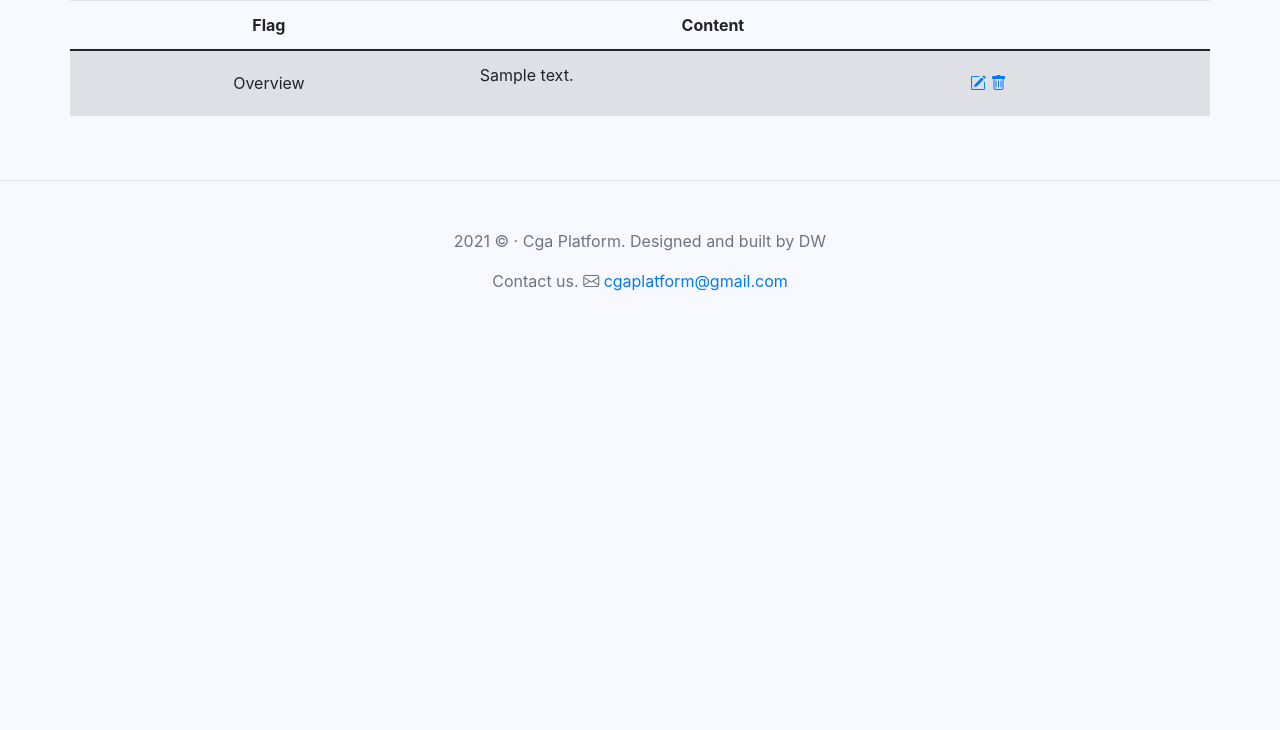
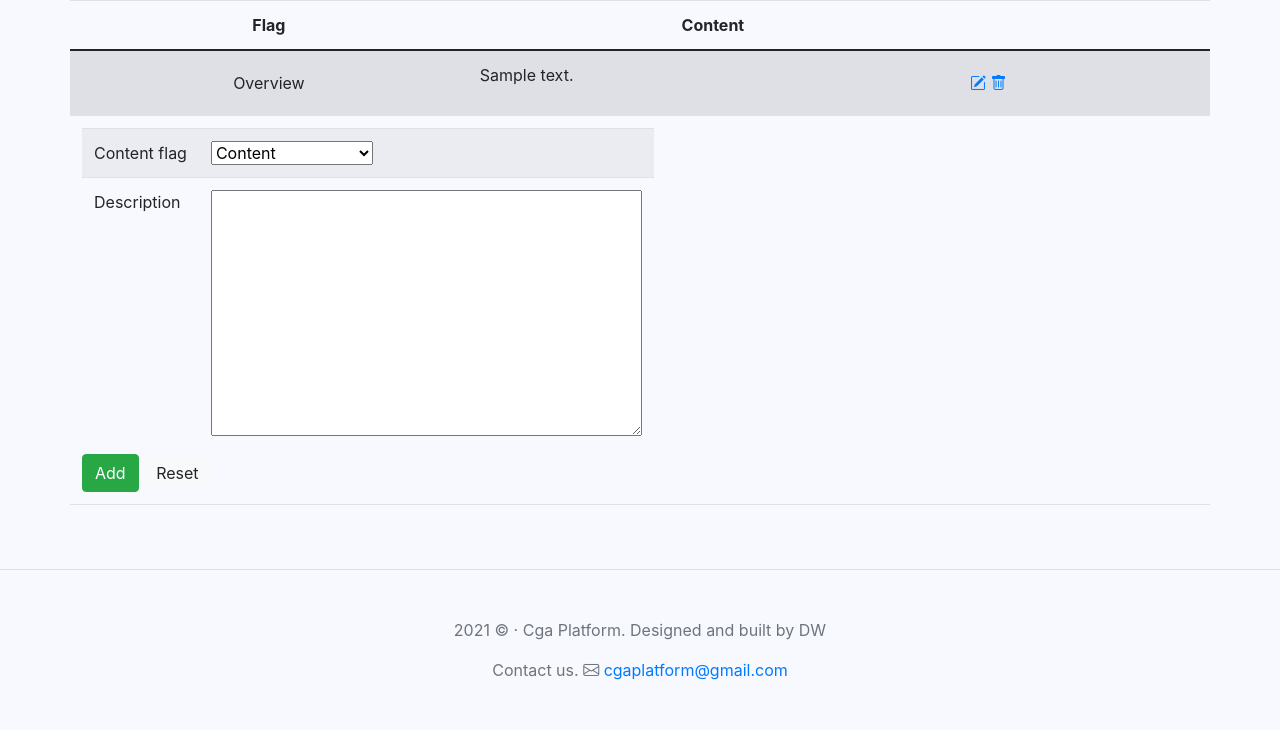
Before and after one commit to Maxium1997/CGA_Platform, a Django app: a page that uses ocean_station/templates/ocean_station/manager/contents.html in a window 1280 px wide. Shown: the part 144-874 px from the top of the page. Before the commit the page ends 435 px from the top, so only its background shows below. Run offline with Django 3.2, Linux system fonts and the light colour scheme; a user stored in the database is signed in; tables that the repository leaves empty hold one stand-in row (values such as "Sample post"); some libraries are stand-ins or nearby versions.

Commit message:
Completed: 	add content into station

```diff
--- a/ocean_station/forms.py
+++ b/ocean_station/forms.py
@@ -12,7 +12,7 @@ class StationUpdateForm(forms.ModelForm):
         super(StationUpdateForm, self).__init__(*args, **kwargs)
         region_choices = [(_.value[0], _.value[1]) for _ in Region.__members__.values()]
         self.fields['name'] = forms.CharField(required=True,
-                                                  widget=forms.TextInput(attrs={'class': 'form-control border-0'}))
+                                              widget=forms.TextInput(attrs={'class': 'form-control border-0'}))
         self.fields['region'] = forms.ChoiceField(required=False,
                                                   choices=region_choices,
                                                   widget=forms.Select(attrs={'class': 'form-control border-0'}))
@@ -38,3 +38,23 @@ class ContentEditForm(forms.ModelForm):
     class Meta:
         model = Content
         fields = ['content_flag', 'description']
+
+
+class ContentAddForm(forms.ModelForm):
+    def __init__(self, *args, **kwargs):
+        self.content_type = kwargs.pop('content_type')
+        self.object_id = kwargs.pop('object_id')
+        super(ContentAddForm, self).__init__(*args, **kwargs)
+
+    def save(self, commit=True):
+        content = super(ContentAddForm, self).save(commit=False)
+        content.content_type = self.content_type
+        content.object_id = self.object_id
+
+        if commit:
+            content.save()
+        return content
+
+    class Meta:
+        model = Content
+        fields = ['content_flag', 'description']
--- a/ocean_station/templates/ocean_station/manager/contents.html
+++ b/ocean_station/templates/ocean_station/manager/contents.html
@@ -34,6 +34,25 @@ Ocean Station
                     </td>
                 </tr>
                 {% endfor %}
+                <tr>
+                    <td colspan="3">
+                        <form method="post" action="{% url 'content_add' station.slug %}">
+                            {% csrf_token %}
+                            <table>
+                                <tr>
+                                    <td>{{ content_add_form.content_flag.label }}</td>
+                                    <td>{{ content_add_form.content_flag }}</td>
+                                </tr>
+                                <tr>
+                                    <td>{{ content_add_form.description.label }}</td>
+                                    <td>{{ content_add_form.description }}</td>
+                                </tr>
+                            </table>
+                            <button type="submit" class="btn btn-success">Add</button>
+                            <button type="reset" class="btn btn-light">Reset</button>
+                        </form>
+                    </td>
+                </tr>
             </tbody>
         </table>
     </div>
--- a/ocean_station/urls.py
+++ b/ocean_station/urls.py
@@ -1,7 +1,8 @@
 from django.urls import path, include
 
 from ocean_station.views import OceanStationsView, RegionStationsView, StationInfoView, \
-    StationUpdateView, StationContentView, StationContentUpdateView, StationContentDelView
+    StationUpdateView, StationContentView, StationContentUpdateView, StationContentDelView, \
+    content_add
 
 urlpatterns = [
     path('ocean_station/', include([
@@ -12,6 +13,7 @@ urlpatterns = [
             path('update', StationUpdateView.as_view(), name='station_update'),
             path('content/', include([
                 path('list', StationContentView.as_view(), name='station_contents'),
+                path('add', content_add, name='content_add'),
                 path('<id>/', include([
                     path('edit', StationContentUpdateView.as_view(), name='content_edit'),
                     path('delete', StationContentDelView.as_view(), name='content_del'),
--- a/ocean_station/views.py
+++ b/ocean_station/views.py
@@ -1,18 +1,19 @@
-from django.shortcuts import render
-from django.views.generic import ListView, DetailView, UpdateView, DeleteView
+from django.shortcuts import render, get_object_or_404, redirect
+from django.views.generic import ListView, DetailView, UpdateView, DeleteView, CreateView
 from django.core.exceptions import ObjectDoesNotExist
 from django.utils.decorators import method_decorator
 from django.contrib.auth.decorators import login_required
 from django.core.exceptions import PermissionDenied
 from django.urls import reverse_lazy
 from django.contrib import messages
+from django.contrib.contenttypes.models import ContentType
 
 
 from django.db.models import Q
 
 from ocean_station.models import Station, Content
 from ocean_station.definitions import Region, ContentFlag, PhotoFlag
-from ocean_station.forms import StationUpdateForm, ContentEditForm
+from ocean_station.forms import StationUpdateForm, ContentEditForm, ContentAddForm
 
 # Create your views here.
 
@@ -134,7 +135,17 @@ class StationContentView(ListView):
     def get_context_data(self, *, object_list=None, **kwargs):
         context = super(StationContentView, self).get_context_data(**kwargs)
         context['station'] = self.get_object()
+        context['content_add_form'] = ContentAddForm(content_type=ContentType.objects.get_for_model(Station),
+                                                     object_id=self.get_object())
         return context
+
+
+@login_required
+def content_add(request, slug):
+    station = get_object_or_404(Station, slug=slug)
+    ContentAddForm(request.POST, content_type=ContentType.objects.get_for_model(Station), object_id=station.id).save()
+
+    return redirect('station_contents', slug=station.slug)
 
 
 @method_decorator(login_required, name='dispatch')
```
